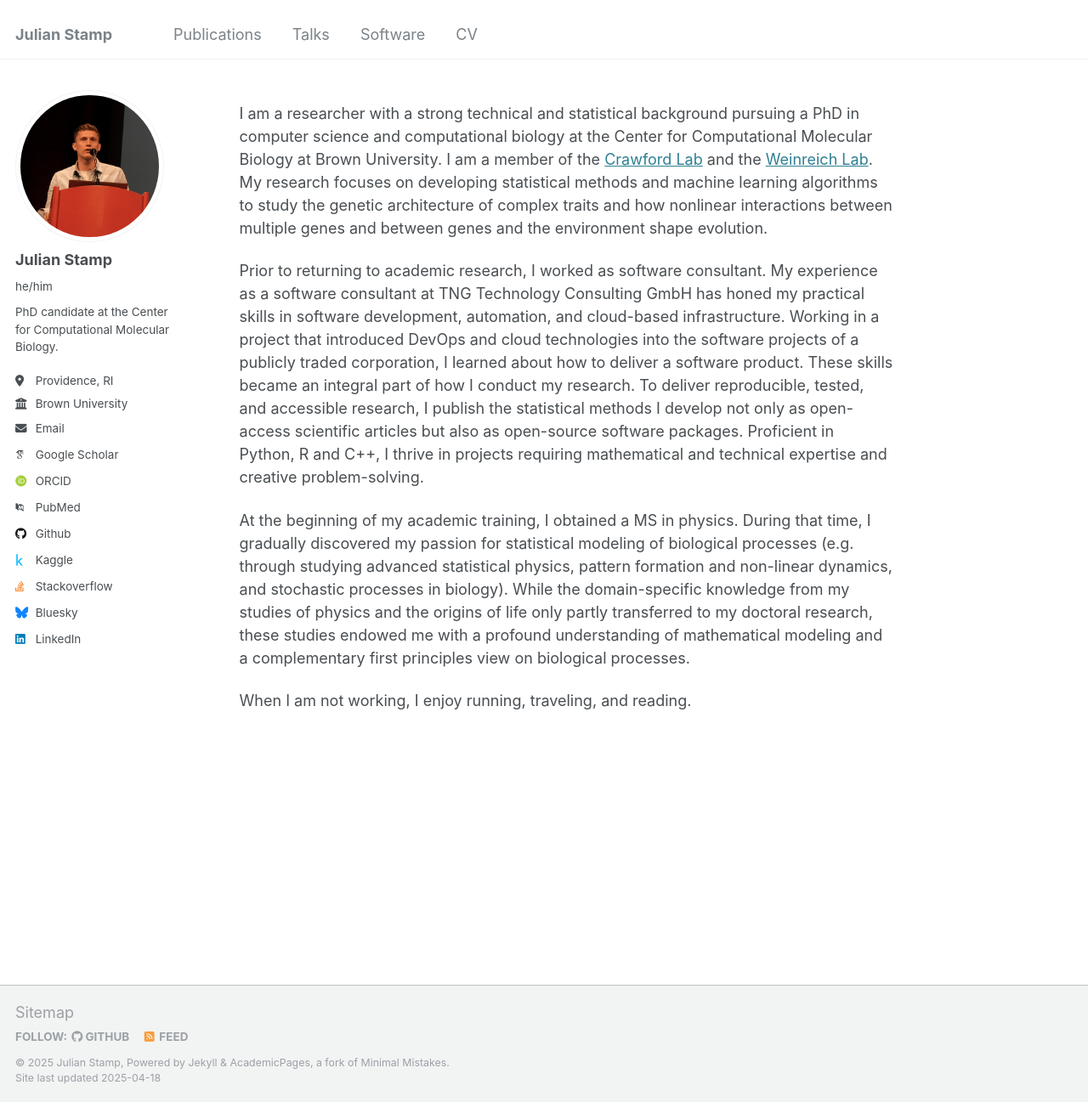
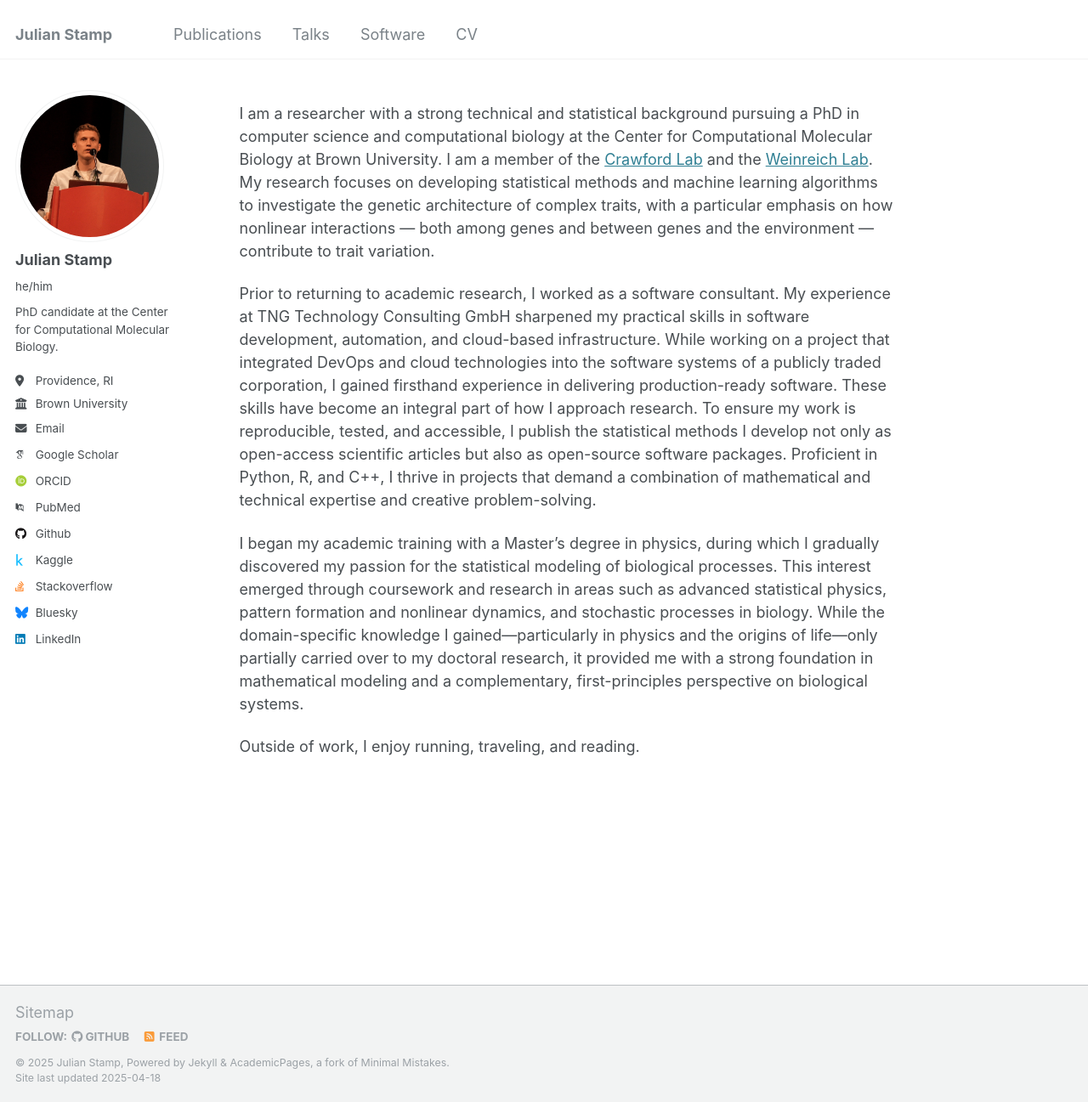
Before and after one commit to jdstamp/jdstamp.github.io, a Jekyll site: the page built from _pages/about.md, in a window 1280 px wide and 1297 px high. Shown: the whole window at 85% size. Built offline with Jekyll 4.4.1, drawn with Linux system fonts in a browser that asks for light colours; some web fonts are replaced.

Commit message:
another one

```diff
--- a/_pages/about.md
+++ b/_pages/about.md
@@ -10,10 +10,10 @@ redirect_from:
 
 
   I am a researcher with a strong technical and statistical background pursuing a PhD in computer science and computational biology at the Center for Computational Molecular Biology at Brown University. I am a member of the <a href="http://www.lcrawlab.com/">Crawford Lab</a> and the <a href="https://sites.google.com/view/weinreichlab/home">Weinreich Lab</a>.
-  My research focuses on developing statistical methods and machine learning algorithms to study the genetic architecture of complex traits and how nonlinear interactions between multiple genes and between genes and the environment shape evolution.
+  My research focuses on developing statistical methods and machine learning algorithms to investigate the genetic architecture of complex traits, with a particular emphasis on how nonlinear interactions — both among genes and between genes and the environment — contribute to trait variation.
 
-   Prior to returning to academic research, I worked as software consultant. My experience as a software consultant at TNG Technology Consulting GmbH has honed my practical skills in software development, automation, and cloud-based infrastructure. Working in a project that introduced DevOps and cloud technologies into the software projects of a publicly traded corporation, I learned about how to deliver a software product. These skills became an integral part of how I conduct my research. To deliver reproducible, tested, and accessible research, I publish the statistical methods I develop not only as open-access scientific articles but also as open-source software packages. Proficient in Python, R and C++, I thrive in projects requiring mathematical and technical expertise and creative problem-solving.
+  Prior to returning to academic research, I worked as a software consultant. My experience at TNG Technology Consulting GmbH sharpened my practical skills in software development, automation, and cloud-based infrastructure. While working on a project that integrated DevOps and cloud technologies into the software systems of a publicly traded corporation, I gained firsthand experience in delivering production-ready software. These skills have become an integral part of how I approach research. To ensure my work is reproducible, tested, and accessible, I publish the statistical methods I develop not only as open-access scientific articles but also as open-source software packages. Proficient in Python, R, and C++, I thrive in projects that demand a combination of mathematical and technical expertise and creative problem-solving.
 
- At the beginning of my academic training, I obtained a MS in physics. During that time, I gradually discovered my passion for statistical modeling of biological processes (e.g. through studying advanced statistical physics, pattern formation and non-linear dynamics, and stochastic processes in biology). While the domain-specific knowledge from my studies of physics and the origins of life only partly transferred to my doctoral research, these studies endowed me with a profound understanding of mathematical modeling and a complementary first principles view on biological processes.
+ I began my academic training with a Master’s degree in physics, during which I gradually discovered my passion for the statistical modeling of biological processes. This interest emerged through coursework and research in areas such as advanced statistical physics, pattern formation and nonlinear dynamics, and stochastic processes in biology. While the domain-specific knowledge I gained—particularly in physics and the origins of life—only partially carried over to my doctoral research, it provided me with a strong foundation in mathematical modeling and a complementary, first-principles perspective on biological systems.
 
-  When I am not working, I enjoy running, traveling, and reading.
+  Outside of work, I enjoy running, traveling, and reading.
```
Also changed, not shown: _pages/cv.md (+1 -1 lines).
